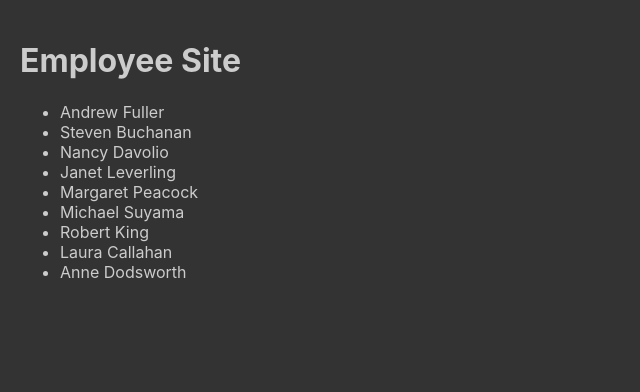
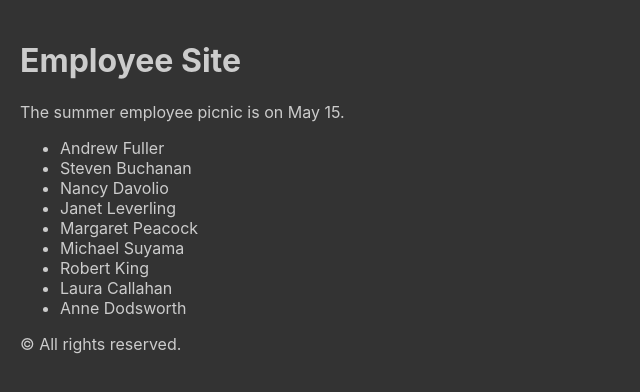
Before and after one commit to saidugurlu/live-coding-componenet-nested-props, a React (Vite) app: page / in a window 1280 px wide. Shown: the top 392 px of the page, without its empty margins (0-640 px from the left). Built offline with nearby package versions, Linux system fonts and the light colour scheme.

Commit message:
userIsExternal  added

```diff
--- a/src/App.jsx
+++ b/src/App.jsx
@@ -1,15 +1,24 @@
-import './App.scss';
-import employees from './data/employees.json';
+import "./App.scss";
+import employees from "./data/employees.json";
+import { Header } from "./componenets/Header";
+import { Footer } from "./componenets/Footer";
+
+const userIsExternal = false;
 
 function App() {
   return (
     <div className="App">
-			<h1>Employee Site</h1>
+      <Header  userIsExternal={userIsExternal}/>
       <ul>
         {employees.map((emp, index) => {
-					return <li>{emp.firstName} {emp.lastName}</li>;
+          return (
+            <li>
+              {emp.firstName} {emp.lastName}
+            </li>
+          );
         })}
       </ul>
+      <Footer />
     </div>
   );
 }
--- /dev/null
+++ b/src/componenets/Footer.jsx
@@ -0,0 +1,3 @@
+export const Footer = () => {
+	return <div className="footer">&#169; All rights reserved.</div>;
+};
--- a/src/componenets/Header.jsx
+++ b/src/componenets/Header.jsx
@@ -0,0 +1,13 @@
+export const Header = ({userIsExternal}) => {
+	return (
+		<>
+			<h1>Employee Site</h1>
+            {userIsExternal ?(
+                <div className="message">This is our team:</div>
+            ):(<div className="message">The summer employee picnic is on May 15.</div>
+            )}
+
+
+		</>
+	);
+};
```
Lines whose indentation alone changed are shown as unchanged.
